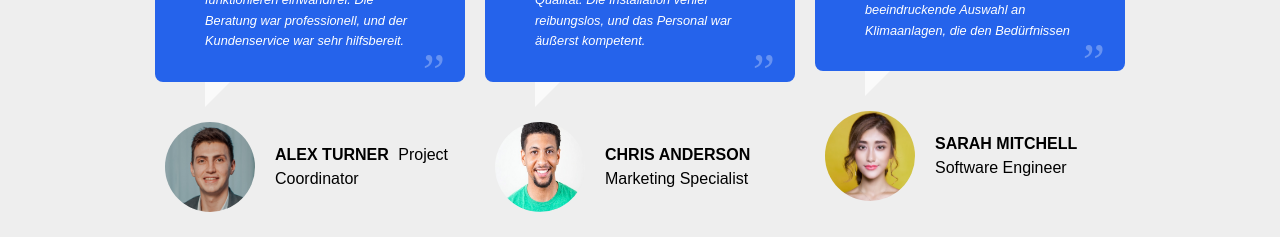
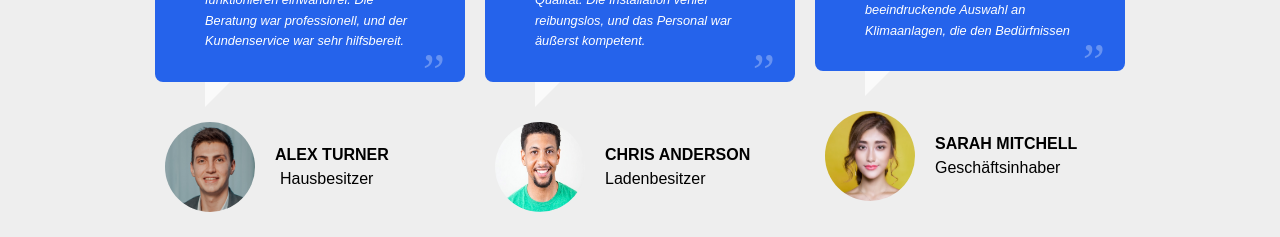
Before and after one commit to maazmasood/react, a Next.js app: page / in a window 1280 px wide. Shown: the part 3720-3957 px from the top of the page. Built offline with nearby package versions, Linux system fonts and the light colour scheme.

Commit message:
Update Angebote.js

```diff
--- a/pages/components/Angebote.js
+++ b/pages/components/Angebote.js
@@ -245,7 +245,7 @@ const YourComponent = () => {
     </blockquote>
     <img src="man.jpg"  alt="man_sample3" />
     <div class="author">
-      <h5> Alex Turner <span> Project Coordinator </span></h5>
+      <h5> Alex Turner <span> Hausbesitzer </span></h5>
     </div>
   </figure>
   <figure class="snip1157 hover">
@@ -254,7 +254,7 @@ const YourComponent = () => {
     </blockquote>
     <img src="man2.jpg"alt="man_sample27" />
     <div class="author">
-      <h5>Chris Anderson<span> Marketing Specialist</span></h5>
+      <h5>Chris Anderson<span> Ladenbesitzer</span></h5>
     </div>
   </figure>
   <figure class="snip1157">
@@ -263,7 +263,7 @@ const YourComponent = () => {
     </blockquote>
     <img src="man3.jpg" alt="man_sample17" />
     <div class="author">
-      <h5>Sarah Mitchell<span> Software Engineer</span></h5>
+      <h5>Sarah Mitchell<span> Geschäftsinhaber</span></h5>
     </div>
   </figure>
 
```
